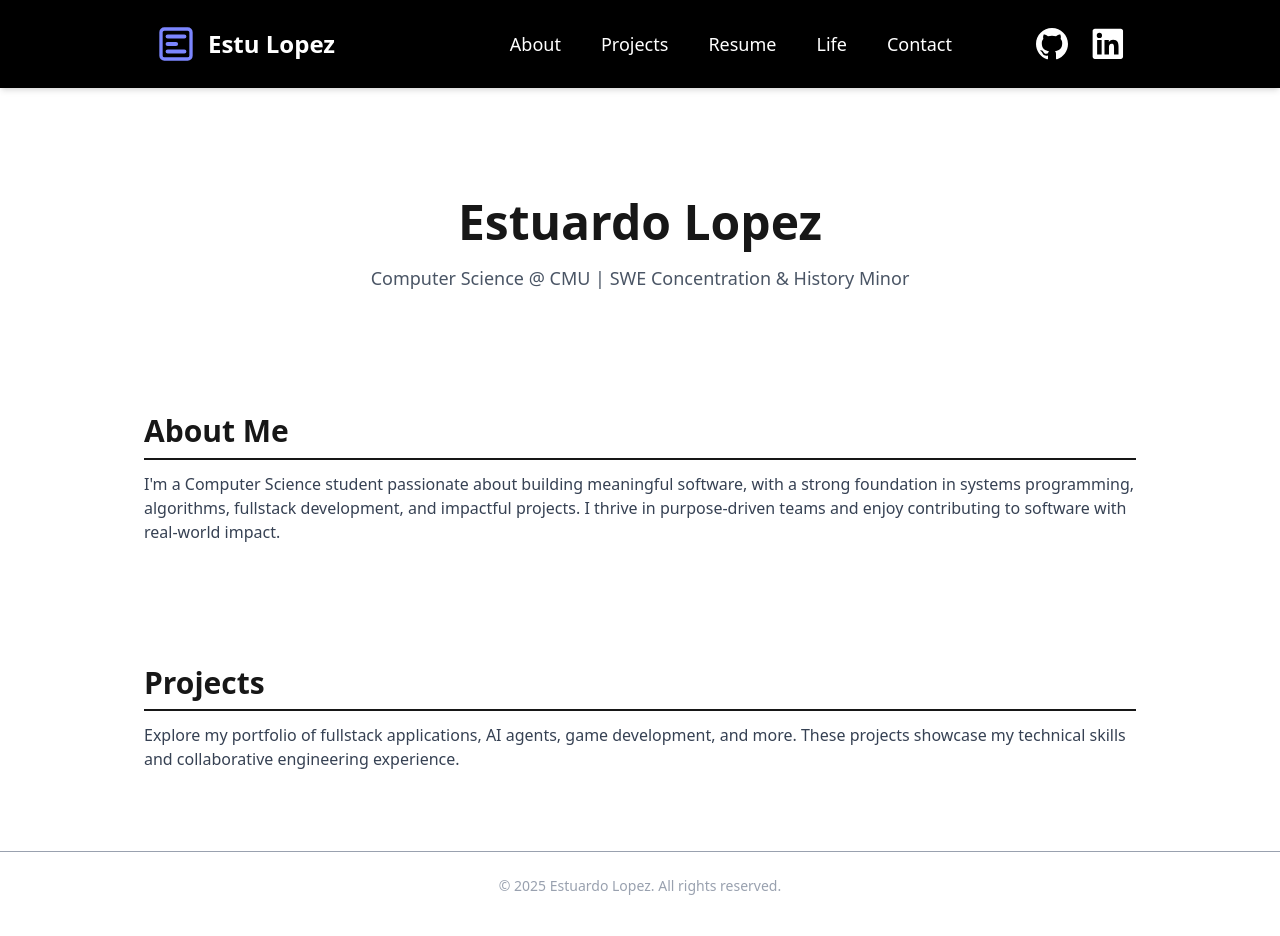
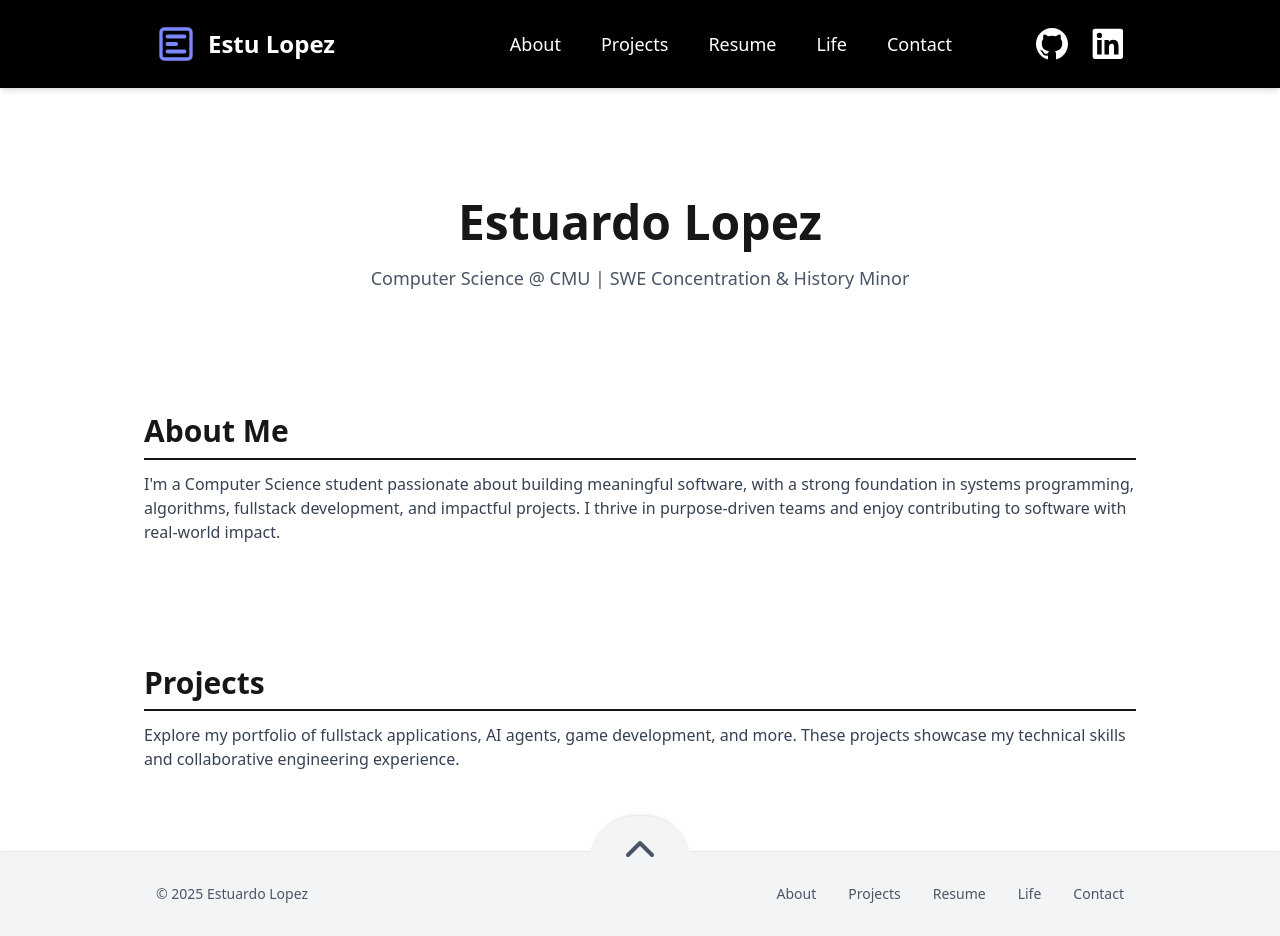
Before and after one commit to estulpz202/personal-website, a Next.js app: page / in a window 1280 px wide. Built offline with nearby package versions, Linux system fonts and the light colour scheme.

Commit message:
Refactor Footer component to include scroll-to-top functionality and improve layout with nav links.

```diff
--- a/src/components/layout/Footer.tsx
+++ b/src/components/layout/Footer.tsx
@@ -1,7 +1,82 @@
+'use client';
+
+import Link from 'next/link';
+
+const footerLinks = [
+  { label: 'About', href: '/about' },
+  { label: 'Projects', href: '/projects' },
+  { label: 'Resume', href: '/resume' },
+  { label: 'Life', href: '/life' },
+  { label: 'Contact', href: '/contact' },
+];
+
 export default function Footer() {
+  const scrollToTop = () => {
+    window.scrollTo({
+      top: 0,
+      behavior: 'smooth',
+    });
+  };
+
   return (
-    <footer className="border-t py-6 text-center text-sm text-gray-400">
-      © {new Date().getFullYear()} Estuardo Lopez. All rights reserved.
+    <footer className="relative bg-gray-100 border-t border-gray-200 shadow-md">
+      {/* Scroll to top button */}
+      <div className="absolute left-1/2 -translate-x-1/2 -top-9">
+        <div
+          onClick={scrollToTop}
+          className="
+            w-[6.5rem] h-[6rem]
+            bg-gray-100 rounded-full flex items-center justify-center cursor-pointer
+            transition-transform duration-300
+            hover:-translate-y-2
+          "
+          style={{
+            boxShadow: '0 -4px 3.2px -3.75px rgba(0, 0, 0, 0.2)',
+          }}
+          aria-label="Scroll to top"
+        >
+          <div className="pt-0 pb-7.5 flex items-center justify-center">
+            <svg
+              className="h-12 w-12 text-gray-600"
+              viewBox="0 0 24 24"
+              fill="none"
+              xmlns="http://www.w3.org/2000/svg"
+            >
+              <path
+                d="M18 15l-6-6-6 6"
+                stroke="currentColor"
+                strokeWidth="2"
+                strokeLinecap="round"
+                strokeLinejoin="round"
+              />
+            </svg>
+          </div>
+        </div>
+      </div>
+
+      {/* Footer content */}
+      <div className="max-w-5xl mx-auto px-7 py-8 relative z-10">
+        <div className="flex flex-col md:flex-row justify-between items-center">
+          <div className="text-gray-600 text-sm mb-3 md:mb-0">
+            © {new Date().getFullYear()} Estuardo Lopez
+          </div>
+
+          <nav aria-label="Footer navigation">
+            <ul className="flex space-x-8 text-sm">
+              {footerLinks.map((link) => (
+                <li key={link.href}>
+                  <Link
+                    href={link.href}
+                    className="text-gray-600 hover:text-indigo-500 transition-colors"
+                  >
+                    {link.label}
+                  </Link>
+                </li>
+              ))}
+            </ul>
+          </nav>
+        </div>
+      </div>
     </footer>
   );
 }
```
